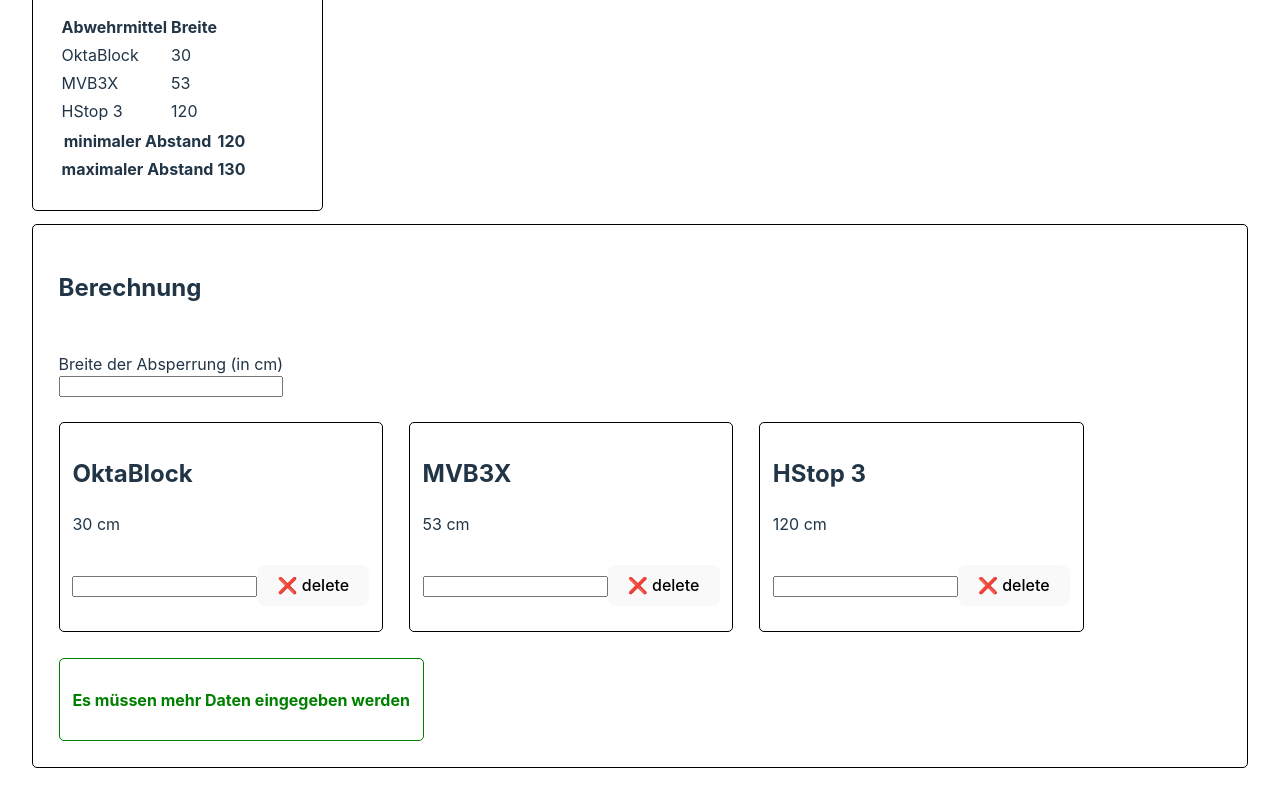
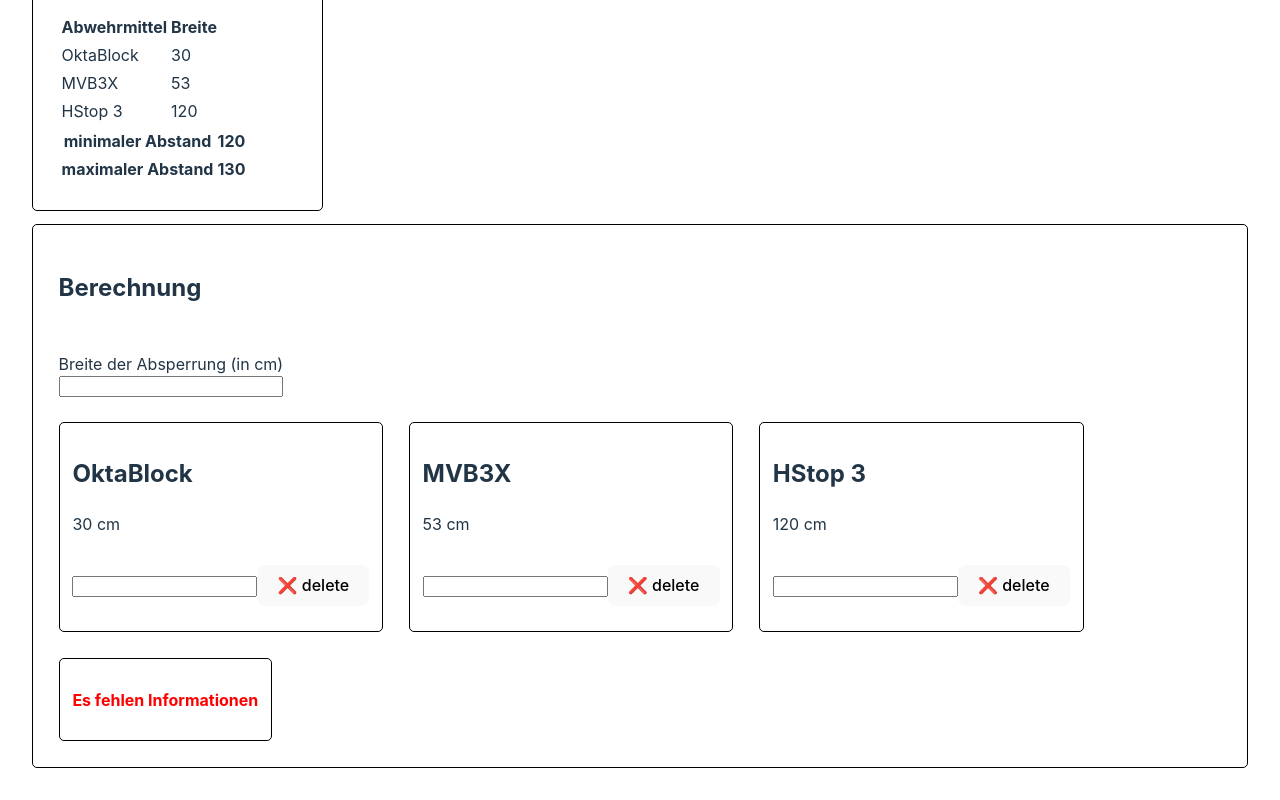
Before and after one commit to Redeif/Fabi-Absperrung-React, a React (Vite) app: page /Fabi-Absperrung-React/trailanderror in a window 1280 px wide. Shown: the part 323-1123 px from the top of the page. Built offline with nearby package versions, Linux system fonts and the light colour scheme.

Commit message:
adding styles

```diff
--- a/src/App.css
+++ b/src/App.css
@@ -162,9 +162,20 @@
 
 .avarageSolution{
   width: fit-content;
-  border: 1px solid green;
+  border: 1px solid #000;
   border-radius: 5px;
   padding: 1vw;
-  color: green;
   font-weight: bold;
 }
+
+.goodSolution{
+  color: green;
+}
+
+.badSolution{
+  color: orange;
+}
+
+.error{
+  color: red;
+}
--- a/src/Pages/Trailanderror.tsx
+++ b/src/Pages/Trailanderror.tsx
@@ -1,5 +1,5 @@
 import { useState, useContext, useEffect } from "react";
-import { AbwehrmittelContext, maxWidth } from "../Components/AbwehrmittelContext";
+import { AbwehrmittelContext, maxWidth, minWidth } from "../Components/AbwehrmittelContext";
 import GivenVariables from "../Components/GivenVariables";
 
 const Trailanderror = () => {
@@ -79,7 +79,7 @@ const Trailanderror = () => {
                 );
               }}
             />
-            <button onClick={(e) =>{
+            <button onClick={() =>{
                               setAbwehrmittel((prev) =>
                                 prev.map((searcheMittel) =>
                                   searcheMittel.name === mittel.name ? { ...searcheMittel, inventory: 0 } : searcheMittel
@@ -89,9 +89,17 @@ const Trailanderror = () => {
           </div>
         ))}
         <div className="avarageSolution">
-          {averageWidth <0 && <p>Es wurden zu viele Absperrmittel genutzt</p>}
-          {averageWidth!=0 ? <p>Abstand zwischen Abwehrmittel: {averageWidth} cm</p> : <p>Es müssen mehr Daten eingegeben werden</p> }</div>
-      </div>
+        {averageWidth < 0 ? (
+            <p className="error">Es wurden zu viele Absperrmittel genutzt</p>
+          ) : averageWidth === 0 ? (
+            <p className="error">Es fehlen Informationen</p>
+          ) : averageWidth >= minWidth && averageWidth <= maxWidth ? (
+            <p className="goodSolution">Abstand zwischen Abwehrmittel: {averageWidth}</p>
+          ) : (
+            <p className="badSolution">Abstand zwischen Abwehrmittel: {averageWidth}</p>
+          )}
+        </div>
+        </div>
     </div>
     </div>
   );
```
